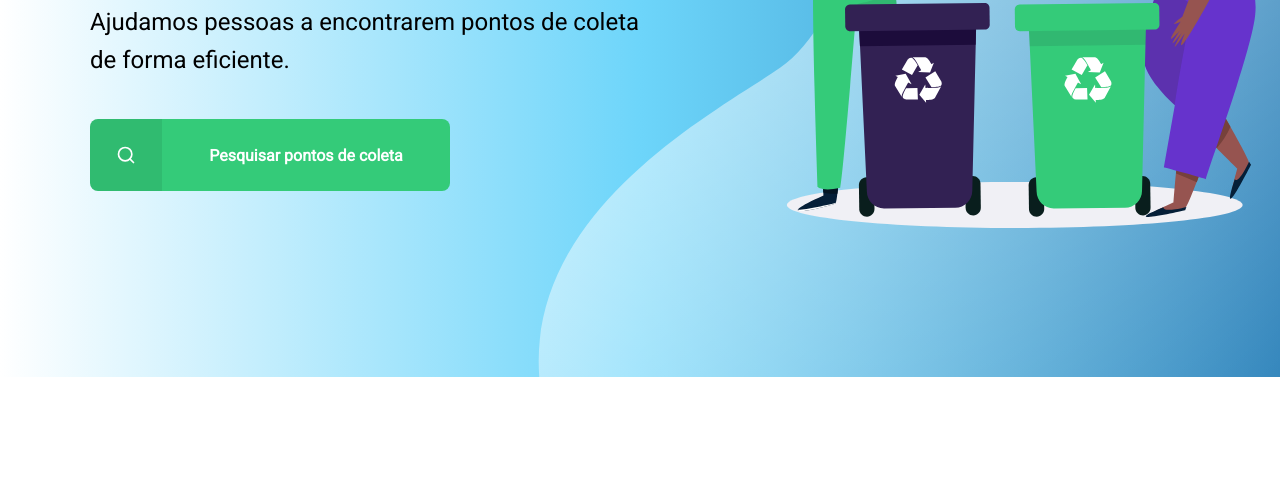
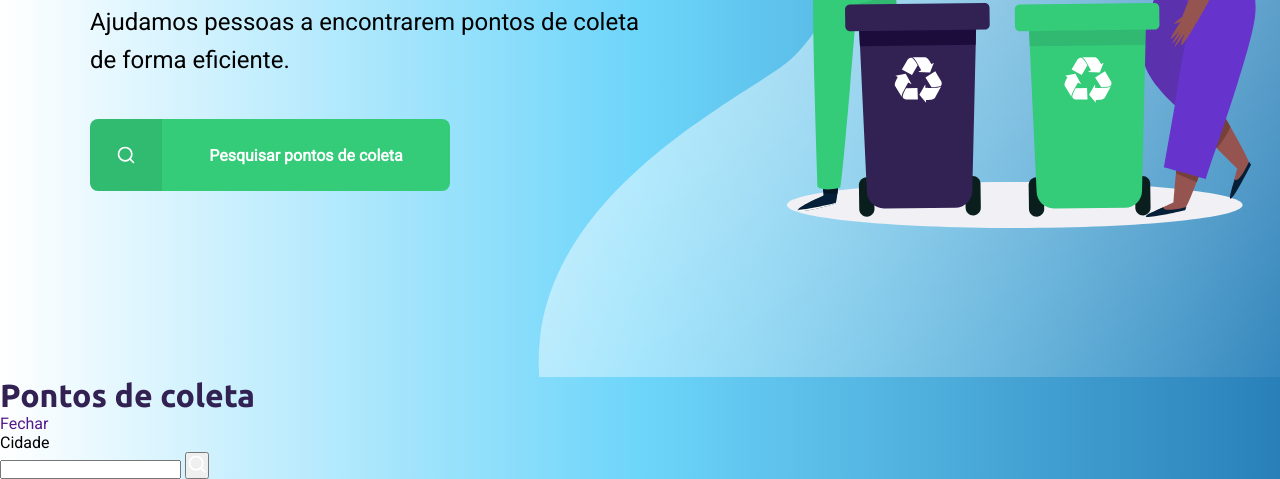
Before and after one commit to leonardo-rendano/Projeto-ECOLETA-Next-Level-Week-Rocketseat, a plain HTML site: page index.html in a window 1280 px wide. Shown: the part 423-902 px from the top of the page. Before the commit the page ends 800 px from the top, so only its background shows below. Drawn offline with Linux system fonts and the light colour scheme.

Commit message:
Início da criação do modal

```diff
--- a/index.html
+++ b/index.html
@@ -31,5 +31,23 @@
 
   </div>
 
+  <div id="modal">
+    <div class="content">
+      <div class="header">
+        <h1>Pontos de coleta</h1>
+        <a href="">Fechar</a>
+      </div>
+      <form action="">
+        <label for="search">Cidade</label>
+        <div class="search field">
+          <input type="text" name="search">
+          <button>
+            <img src="extras-aula-1/icones/search.svg" alt="buscar">
+          </button>
+        </div>
+      </form>
+    </div>
+  </div>
+
 </body>
 </html>
```
